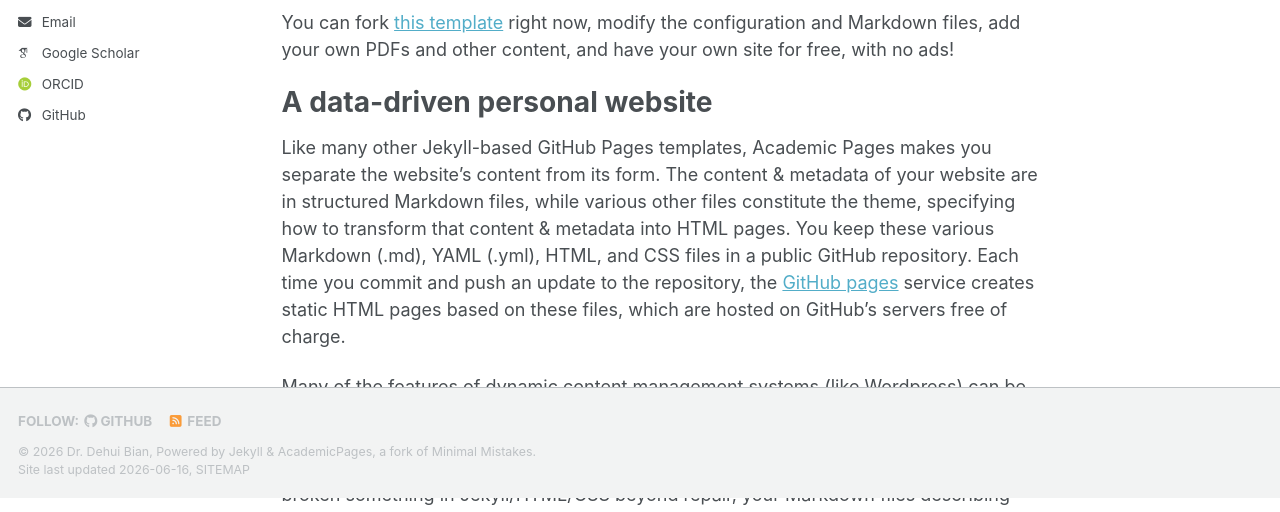
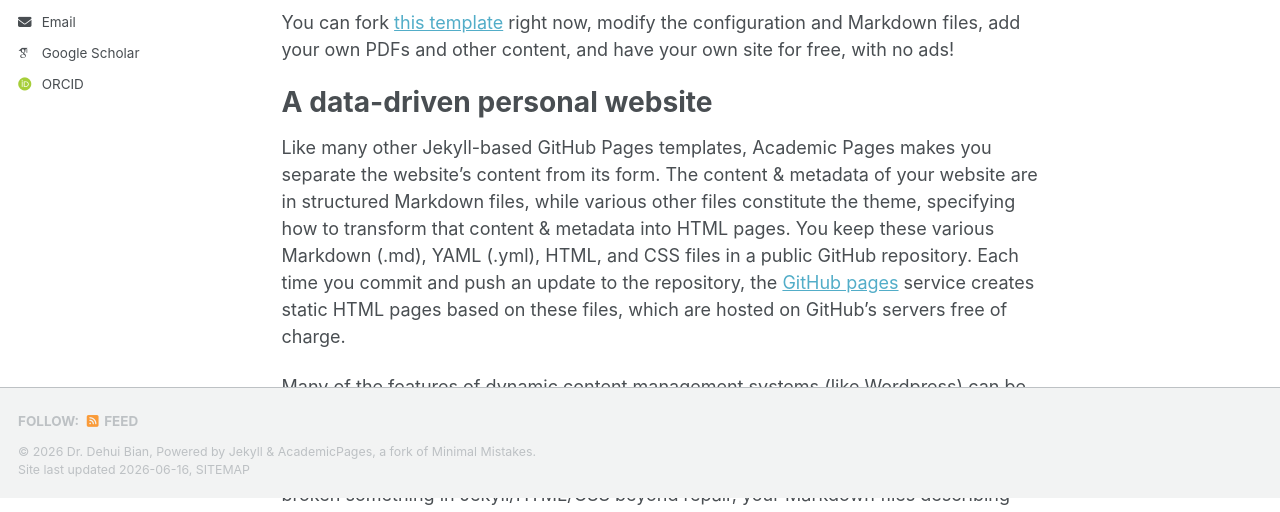
Before and after one commit to DehuiBian/dehuibian.github.io, a Jekyll site: the page built from _pages/about.md, in a window 1280 px wide. Shown: the part 402-914 px from the top of the page. Built offline with Jekyll 4.4.1, drawn with Linux system fonts in a browser that asks for light colours; some web fonts are replaced; a script bundle is joined from its source files by our own code; library files that are not in the unit come from our copies.

Commit message:
_config.yml

```diff
--- a/_config.yml
+++ b/_config.yml
@@ -49,7 +49,6 @@ author:
   bitbucket        : # Username - Update with your username on the site
   codepen          : # Username
   dribbble         : # Username
-  github           : "https://github.com/DehuiBian?tab=repositories"
   kaggle           : # Username
   stackoverflow    : # User number or user number and name (i.e., use "1" or "1/jeff-atwood")
 
```
